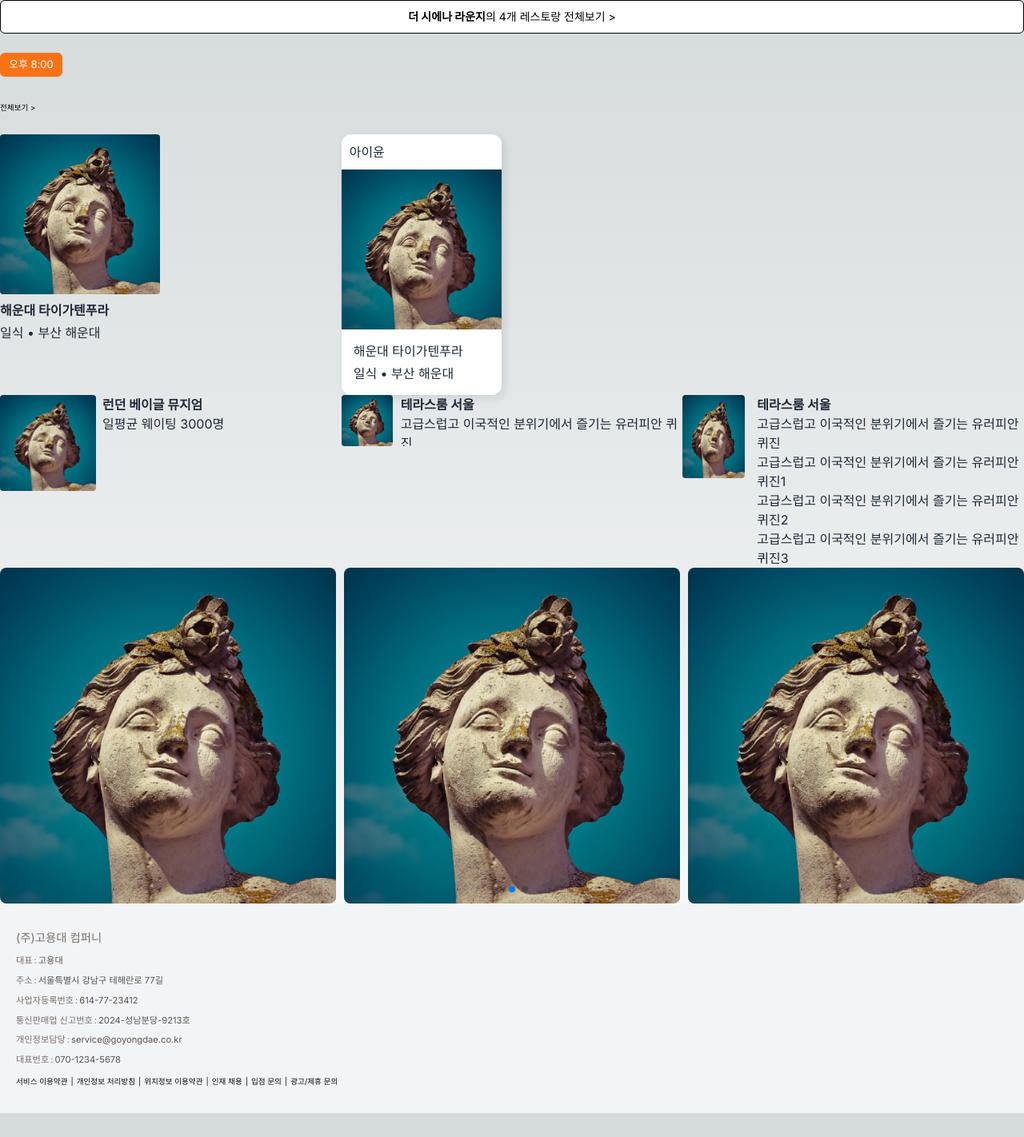
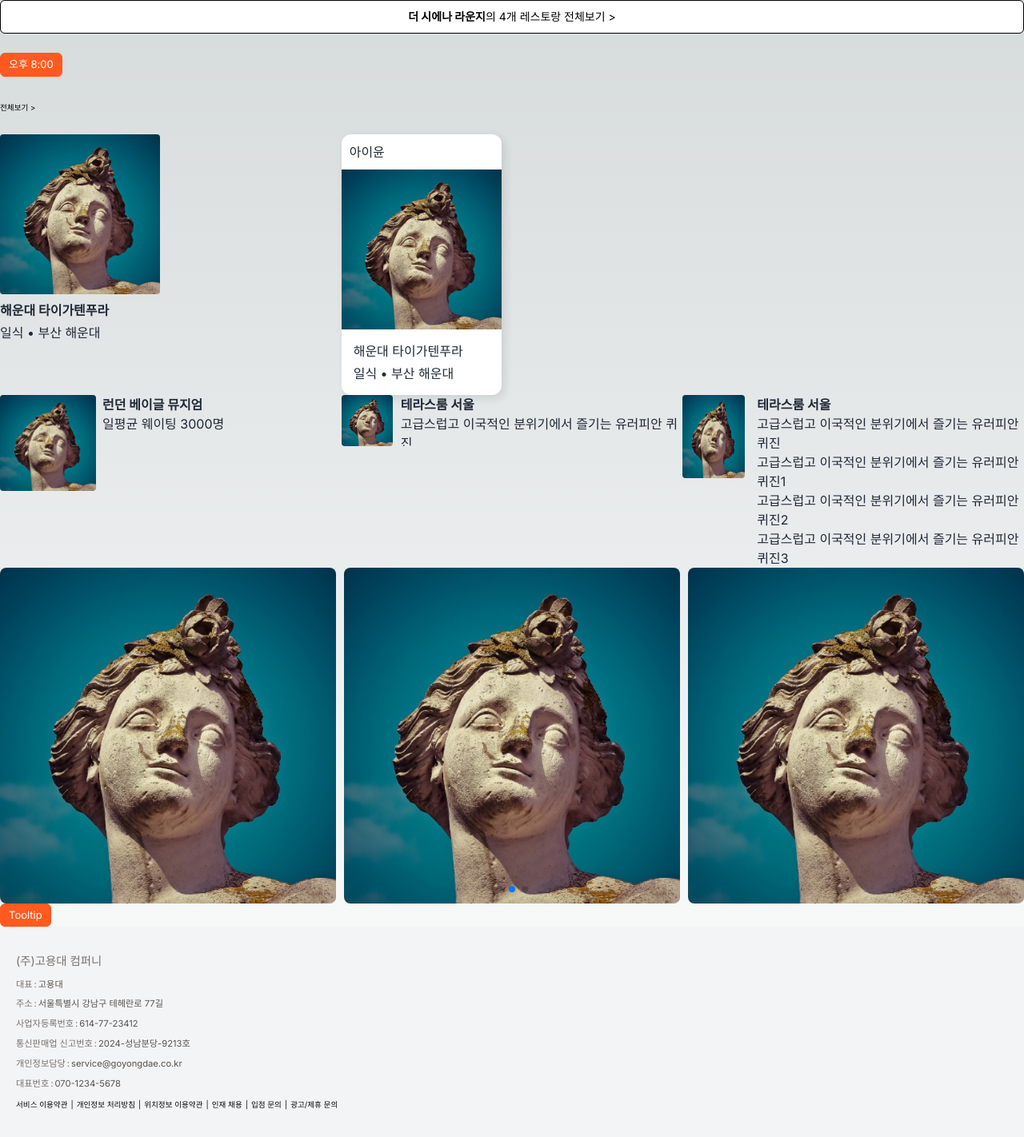
Before and after one commit to DaehyeongLee/yahoo-which, a Next.js app: page / in a window 1280 px wide. Shown: the whole page at 80% size. Before the commit the page ends 1392 px from the top, so only its background shows below. Built offline with nearby package versions, Linux system fonts and the light colour scheme.

Commit message:
🌱 툴팁 컴포넌트 추가

```diff
--- a/app/page.tsx
+++ b/app/page.tsx
@@ -4,6 +4,7 @@ import Typography from '@/components/Typography/Typography'
 import HorizontalCard from '@/components/Card/HorizontalCard'
 import Carousel from '@/components/Carousel/Carousel'
 import Footer from '@/templates/Footer'
+import Tooltip from '@/components/Tooltip/Tooltip'
 
 export default function Home() {
   return (
@@ -100,6 +101,17 @@ export default function Home() {
           imageWidth={500}
         />
       </div>
+      <div>
+        <Tooltip
+          content={
+            <>
+              전국 웨이팅 맛집의 일 평균 <br /> 웨이팅 인원으로 생성한 랭킹 차트입니다.
+            </>
+          }
+        >
+          <Button variant="filled">Tooltip</Button>
+        </Tooltip>
+      </div>
       <Footer />
     </main>
   )
--- /dev/null
+++ b/components/Tooltip/Tooltip.tsx
@@ -0,0 +1,16 @@
+import React, { FC, ReactNode } from 'react'
+import { Tooltip as FlowbiteTooltip, TooltipProps as FlowbiteTooltipProps } from 'flowbite-react'
+
+interface TooltipProps extends FlowbiteTooltipProps {
+  children: ReactNode
+}
+
+const Tooltip: FC<TooltipProps> = ({ children, ...props }) => {
+  return (
+    <FlowbiteTooltip trigger="click" placement="bottom" className="text-[14px] font-medium p-3 text-center" {...props}>
+      {children}
+    </FlowbiteTooltip>
+  )
+}
+
+export default Tooltip
--- a/tailwind.config.js
+++ b/tailwind.config.js
@@ -7,6 +7,7 @@ module.exports = {
     './templates/**/*.{js,ts,jsx,tsx,mdx}',
     // Or if using `src` directory:
     './src/**/*.{js,ts,jsx,tsx,mdx}',
+    'node_modules/flowbite-react/lib/esm/**/*.js',
   ],
   theme: {
     fontSize: {
@@ -16,5 +17,5 @@ module.exports = {
     },
     extend: {},
   },
-  plugins: [],
+  plugins: [require('flowbite/plugin')],
 }
```
